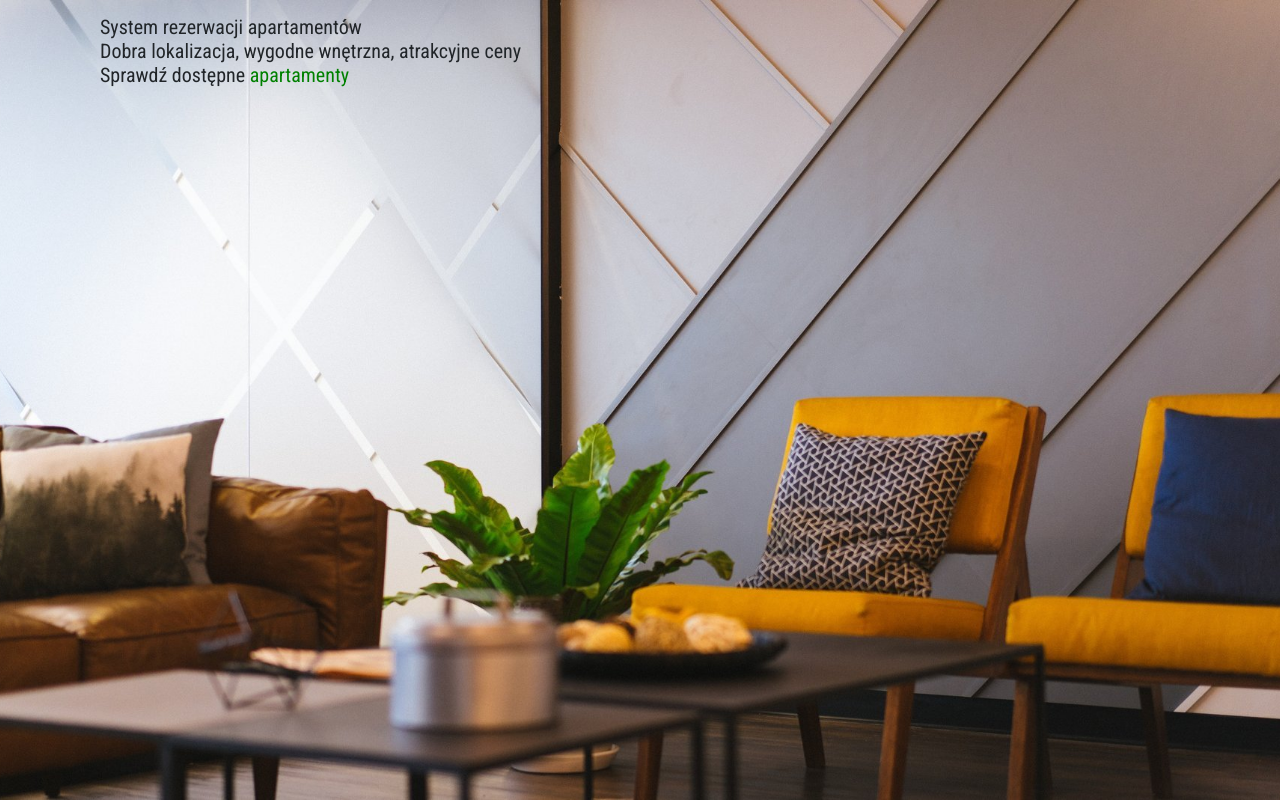
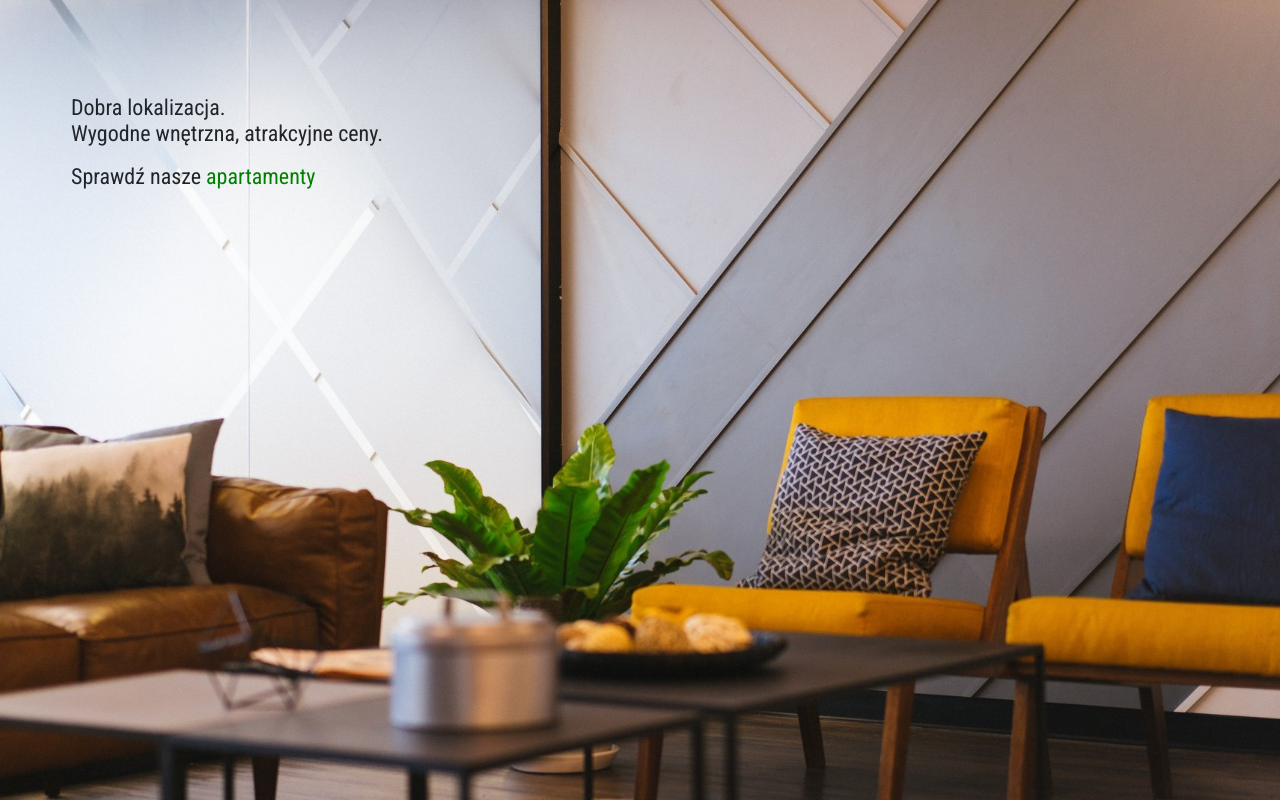
Before and after one commit to kanyczka/django_rentsys, a Django app: page / in a window 1280 px wide. Shown: the part 56-856 px from the top of the page. Run offline with Django 3.2, Linux system fonts and the light colour scheme; some libraries are stand-ins or nearby versions.

Commit message:
outlook changes

```diff
--- a/apprtrent/static/css/style.css
+++ b/apprtrent/static/css/style.css
@@ -2,10 +2,20 @@ body, html {
     height: 100%
 }
 
+img {
+    object-fit: scale-down;
+}
+
+.top-left {
+  position: absolute;
+  top: 55px;
+  left: 1px;
+}
+
+
 .bg {
   background-image: url("../apprtrent/mainpic.jpg");
   height: 100%;
-
   /* Center and scale the image nicely */
   background-position: center;
   background-repeat: no-repeat;
@@ -19,27 +29,22 @@ body, html {
 }
 
 
-/*.bg_article {*/
-    /*background: url("../apprtrent/mainpic.jpg") no-repeat center center fixed;*/
-    /*-webkit-background-size: cover;*/
-    /*-moz-background-size: cover;*/
-    /*-o-background-size: cover;*/
-    /*background-size: cover;*/
-/*}*/
-
-.jumbotron {
-    background: url("../apprtrent/mainpic.jpg");
-    background-size: cover;
-    background-blend-mode: lighten;
-    color: darkred;
-    height: available;
-
+.info-home {
+    padding-top: 40px;
+    padding-left: 0px;
+    padding-bottom: 10px;
+    padding-right: 0px;
+    font-family: 'Roboto Condensed', sans-serif;
+    font-size: 22px;
 }
 
-.info-home {
-    padding: 15px;
+.text-article {
+    background-color: white;
+    padding-top: 10px;
+    padding-bottom: 10px;
     font-family: 'Roboto Condensed', sans-serif;
-    font-size: 20px;
+    font-size: 16px;
+
 }
 
 .info-title {
@@ -67,7 +72,9 @@ body, html {
 
 .container {
     flex-wrap: nowrap;
+    position: relative;
 }
+
 
 .item {
     flex-grow: 1;
--- a/apprtrent/templates/apprtrent/home.html
+++ b/apprtrent/templates/apprtrent/home.html
@@ -3,9 +3,10 @@
 
     <div class="bg">
         <div class="container">
-            <h5 class="info-home">System rezerwacji apartamentów<br>
-            Dobra lokalizacja, wygodne wnętrzna, atrakcyjne ceny<br>
-            Sprawdź dostępne <a href="{% url 'apprtrent:appartments' %}" style="color: green">apartamenty</a></h5>
+            <div class="top-left">
+                <h5 class="info-home">Dobra lokalizacja. <p>Wygodne wnętrzna, atrakcyjne ceny.</p>
+                Sprawdź nasze <a href="{% url 'apprtrent:appartments' %}" style="color: green">apartamenty</a></h5>
+            </div>
         </div>
     </div>
 {% endblock %}
```
Also changed, not shown: apprtrent/templates/apprtrent/display_article.html (+4 -5 lines).
